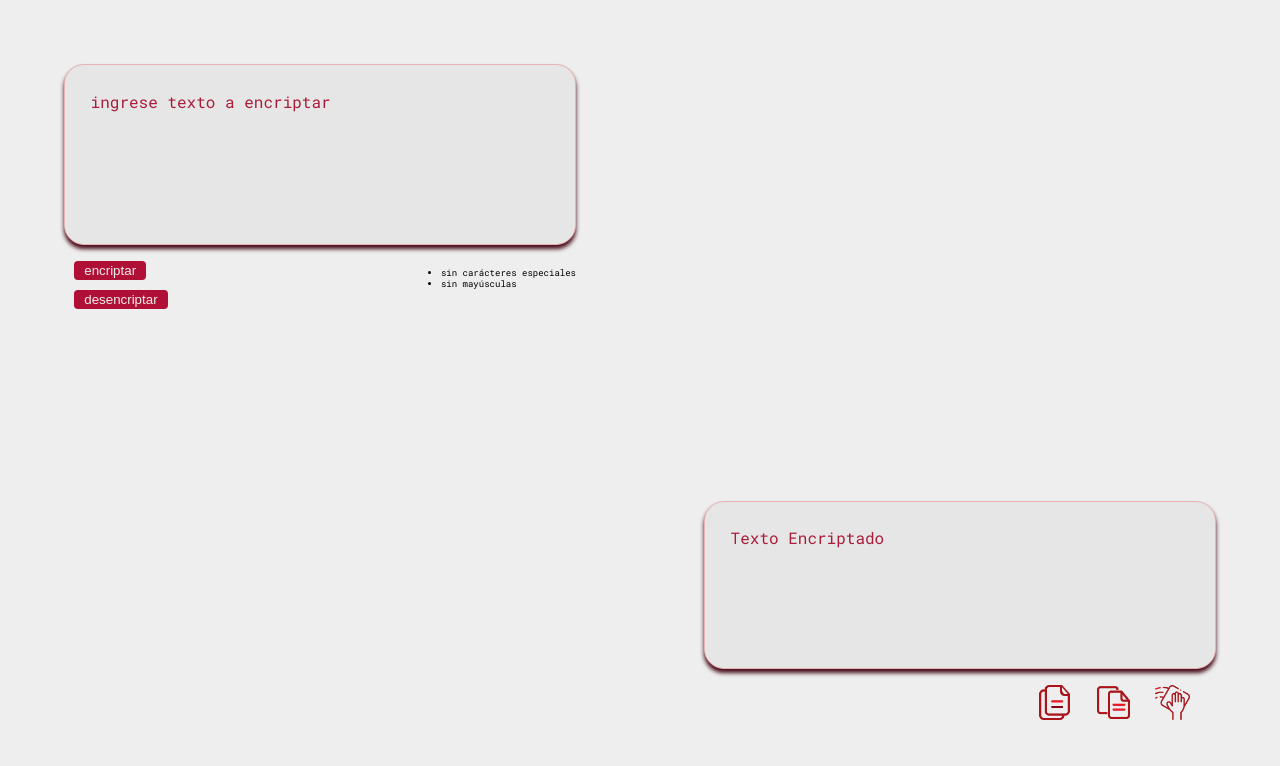
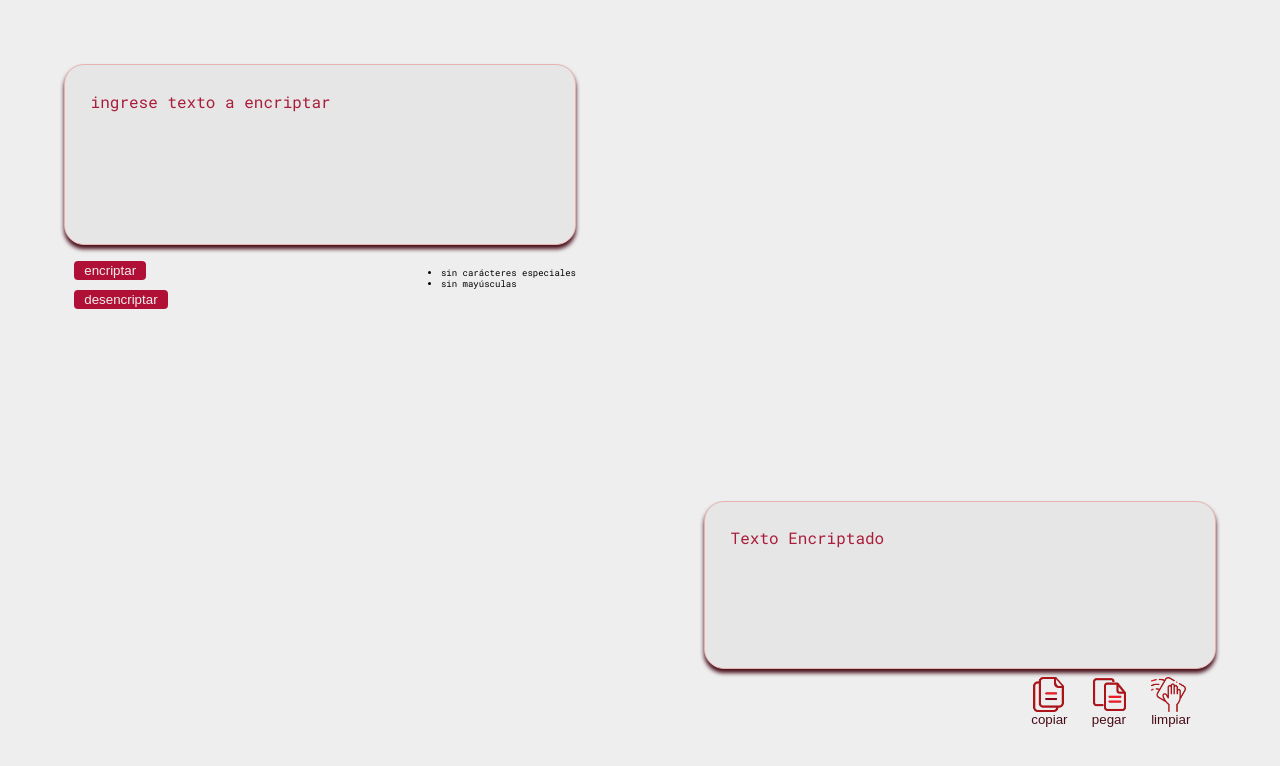
Before and after one commit to mike-Patto/challenge-encriptador-de-texto, a plain HTML site: page index.html in a window 1280 px wide. Drawn offline with Linux system fonts and the light colour scheme; a web font is replaced by a local one.

Commit message:
corrección botones

```diff
--- a/index.html
+++ b/index.html
@@ -31,9 +31,9 @@
                <p>Texto Encriptado</p>
             </article>
             <div class="contenedor__2__botones">
-               <button id="copiar" onclick="botonCopiar()" ><img  class="botones2" src="./copiar.png" alt="boton copiar"></button>
-                <button id="pegar" ><img  class="botones2"  src="./pegar.png" alt="boton pegar"></button>
-                <button id="limpiar" onclick="botonLimpiar()" ><img   class="botones2"  src="./limpiar.png" alt="boton limpiar"></button>
+               <button id="copiar" onclick="botonCopiar()" ><img  class="botones2" src="./copiar.png" alt="boton copiar">copiar</button>
+                <button id="pegar" ><img  class="botones2"  src="./pegar.png" alt="boton pegar">pegar</button>
+                <button id="limpiar" onclick="botonLimpiar()" ><img   class="botones2"  src="./limpiar.png" alt="boton limpiar">limpiar</button>
             </div>
         </section>
     </main>
--- a/style.css
+++ b/style.css
@@ -126,6 +126,8 @@ textarea::placeholder{
 .contenedor__2__botones > button{
 
     display: flex;
+    flex-direction: column;
+    color: #470c18;
     border: none;
     background-color: transparent;
     cursor: pointer;
@@ -171,15 +173,17 @@ textarea::placeholder{
        .contenedor__2{
             width: 100%;
             height: 50%;
-}
+    }
     .contenedor__2__article{
         height: 60%;
     }
         .contenedor__1__botones{
             padding-top: 20px;
 
-
-}
+    textarea{
+        text-transform: lowercase;
+    }
+    }
 
     .contenedor__2__botones{
         display: flex;
@@ -193,18 +197,12 @@ textarea::placeholder{
         }
 
     .botones2{
-        /*     display: flex;
-            justify-content: right;
-            align-items: right; */
             width: 100%;
             border: none;
-        /* .lista{
-            padding: 0.5% 0 0 0;
-        } */
     }
     .contenedor__2__botones > button{
         display: flex;
         align-content: right;
-        width: 9%;
+        width: 7%;
     }
 }
```
